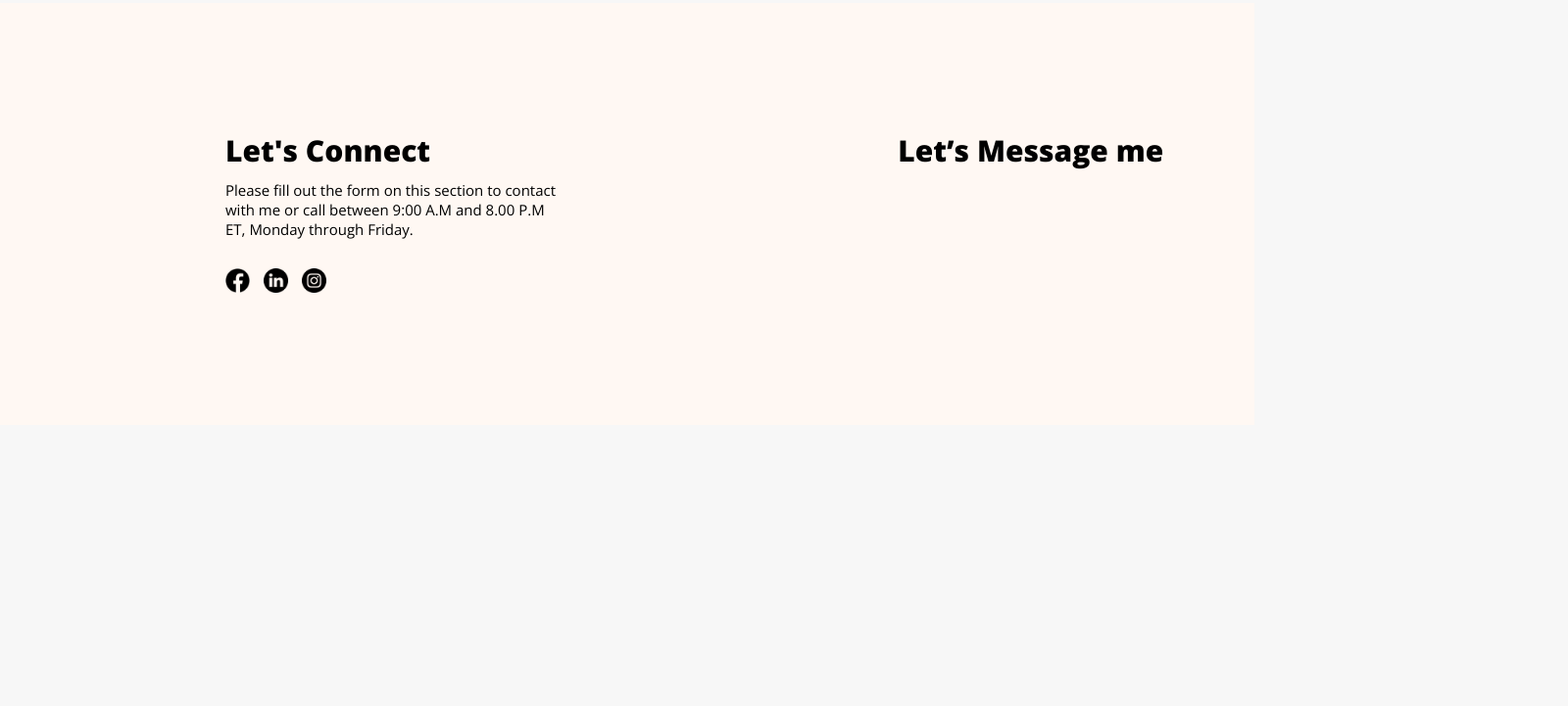
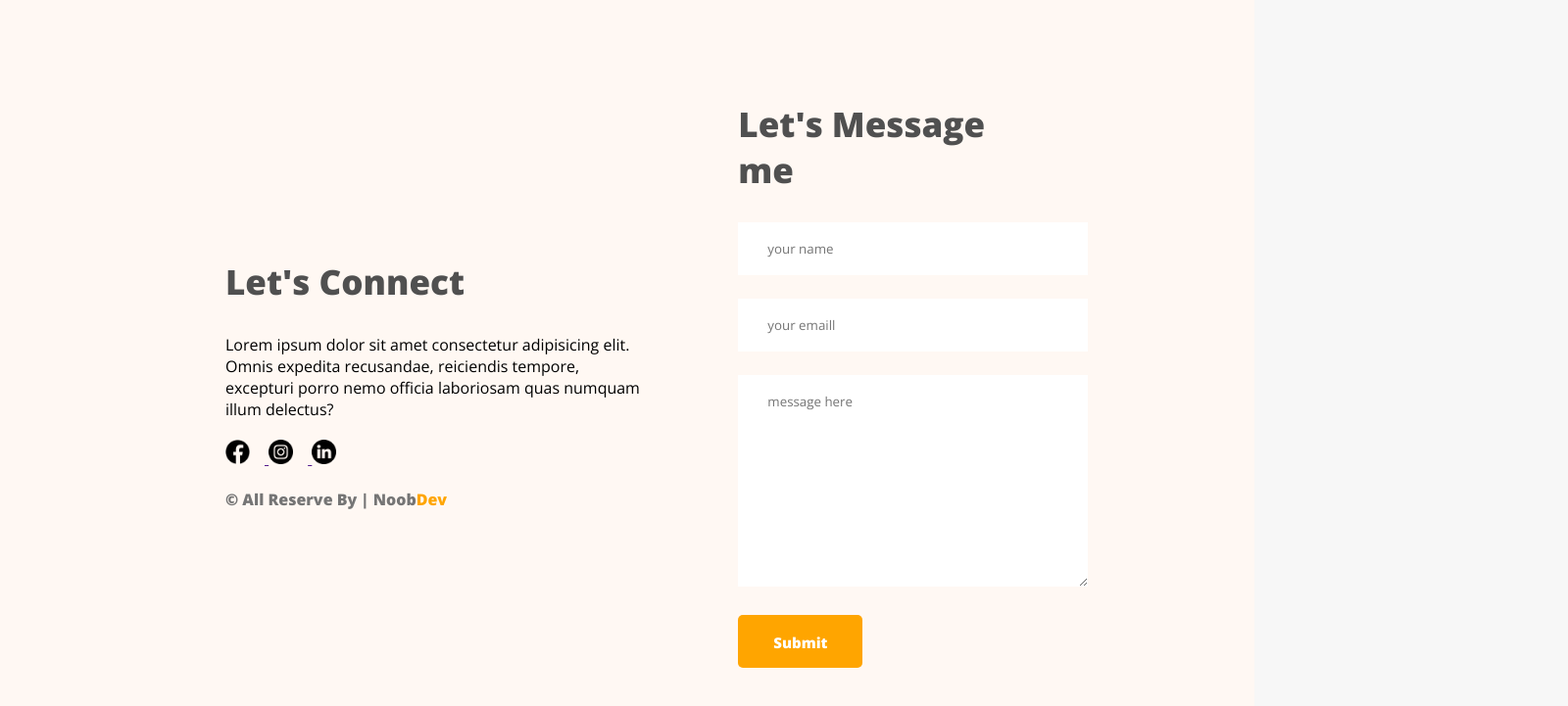
Before and after one commit to mehu-hub/project-1, a plain HTML site: page index.html in a window 1280 px wide. Shown: the part 3388-4109 px from the top of the page at 98% size, 1600 px wide, since content can reach past the window. Before the commit the page ends 3822 px from the top, so only its background shows below. Drawn offline with nearby package versions, Linux system fonts and the light colour scheme.

Commit message:
added last commit

```diff
--- a/index.html
+++ b/index.html
@@ -177,26 +177,37 @@
             </div>
         </section>
 
+        <!-- contact section -->
     </main>
     <footer class="footer">
-        <div class="contact-area">
-            <div>
-                <div class="connect-text">
-                    <h3>Let's Connect</h3>
-                    <p>Please fill out the form on this section to contact with me or call between 9:00 A.M and 8.00 P.M
-                        ET,
-                        Monday through Friday.</p>
-                </div>
-                <div class="connect-img">
-                    <img src="./images/icons/facebook.png" alt="">
-                    <img src="./images/icons/linkedin.png" alt="">
-                    <img src="./images/icons/instagram.png" alt="">
-                </div>
+        <section class="contact">
+            <div class="connect-div">
+                <h3 class="section-title">Let's Connect</h3>
+                <p>
+                    Lorem ipsum dolor sit amet consectetur adipisicing elit. Omnis expedita recusandae, reiciendis
+                    tempore, excepturi porro nemo officia laboriosam quas numquam illum delectus?
+                </p>
+                <a href="">
+                    <img class="contact-img" src="images/icons/facebook.png" alt="">
+                </a>
+                <a href="">
+                    <img class="contact-img" src="images/icons/instagram.png" alt="">
+                </a>
+                <a href="">
+                    <img class="contact-img" src="images/icons/linkedin.png" alt="">
+                </a>
+                <p class="copyright">© All Reserve By | Noob<span class="text-primary">Dev</span></p>
             </div>
-            <div class="message-area">
-                <h3>Let’s Message me</h3>
+            <div class="message-div">
+                <h3 class="section-title">Let's Message me</h3>
+                <form action="">
+                    <input type="text" name="" id="" placeholder="your name">
+                    <input type="email" name="" id="" placeholder="your emaill">
+                    <textarea name="" placeholder="message here" id="" cols="30" rows="10"></textarea>
+                    <button class="btn-primary">Submit</button>
+                </form>
             </div>
-        </div>
+        </section>
     </footer>
 
 </body>
--- a/styles/style.css
+++ b/styles/style.css
@@ -237,46 +237,49 @@ main {
 
 
 
-/* Footer Section */
-.footer {
+/* Contact Section */
+
+.contact{
+    display: flex;
+    /* width: 100%; */
+    gap: 100px;
+
+}
+/* .connect-div{
+    width: 50%;
+}
+.message-div{
+    width: 50%;
+} */
+.footer{
+    padding: 130px 230px;
     background: #FFF8F3;
 }
-
-.contact-area {
-    padding: 130px 230px;
-    display: flex;
-    width: 100%;
+.contact{
     max-width: 1140px;
     margin: 0 auto;
-    margin-top: 130px;
+    justify-content: center;
+    align-items: center;
 }
-
-.connect-text {
-    width: 50%;
+.contact .section-title{
+    text-align: left;
 }
-
-.connect-text h3 {
-    font-size: 30px;
-    margin-bottom: 10px;
+.contact-img{
+    width: 25px;
+    margin-top: 20px;
+    margin-right: 15px;
 }
-
-.connect-text p {
-    font-size: 15px;
-    margin-bottom: 30px;
+.contact input, textarea{
+    margin-bottom: 24px;
+    border: none;
+    width: 100%;
+    padding: 18px 30px;
 }
-
-.connect-img img {
-    width: 25px;
-    height: 25px;
-    margin-right: 10px;
+.input{
+    height: 65px;
 }
-
-.message-area {
-    text-align: left;
-    width: 50%;
+.copyright{
+    margin-top: 20px;
+    font-weight: bold;
+    color: #757575;
 }
-
-.message-area h3 {
-    font-size: 30px;
-    margin-bottom: 10px;
-}
```
